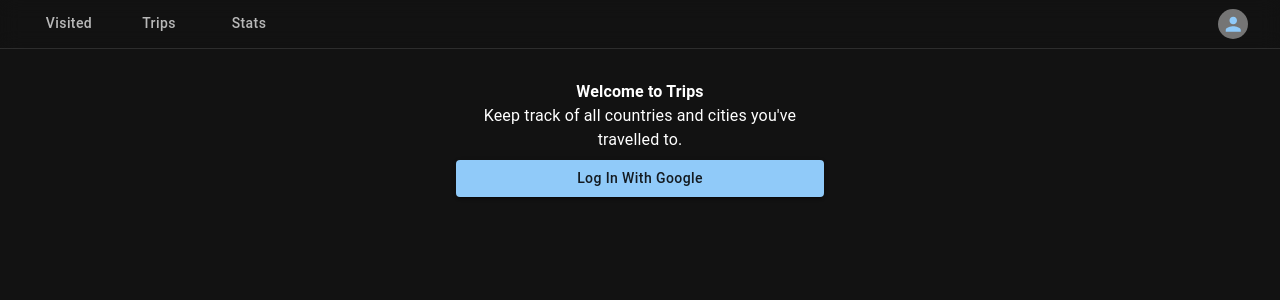
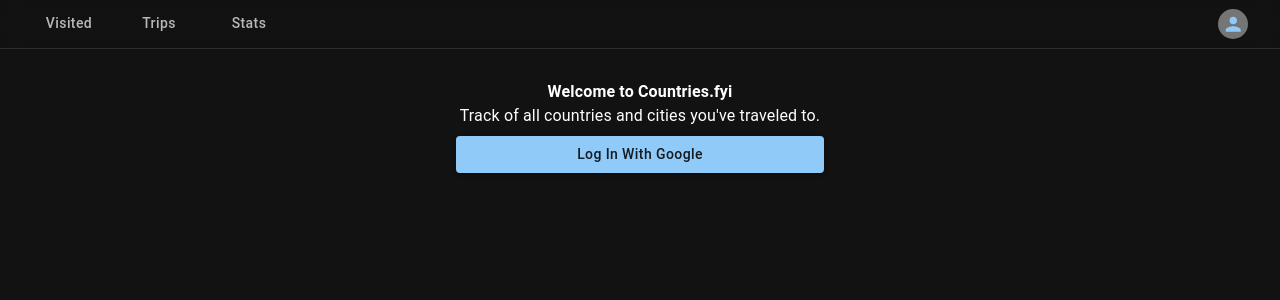
Before and after one commit to rikotacards/countries, a React (Vite) app: page /login in a window 1280 px wide. Shown: the top 300 px of the page. Built offline with nearby package versions, Linux system fonts and the light colour scheme; no server answers.

Commit message:
fix title.

```diff
--- a/src/pages/LoginPage.tsx
+++ b/src/pages/LoginPage.tsx
@@ -29,10 +29,10 @@
         }}
       >
         <Typography fontWeight={"bold"} textAlign={"center"}>
-          Welcome to Trips
+          Welcome to Countries.fyi
         </Typography>
         <Typography textAlign={"center"}>
-          Keep track of all countries and cities you've travelled to.
+          Track of all countries and cities you've traveled to.
         </Typography>
 
         <Button
```
